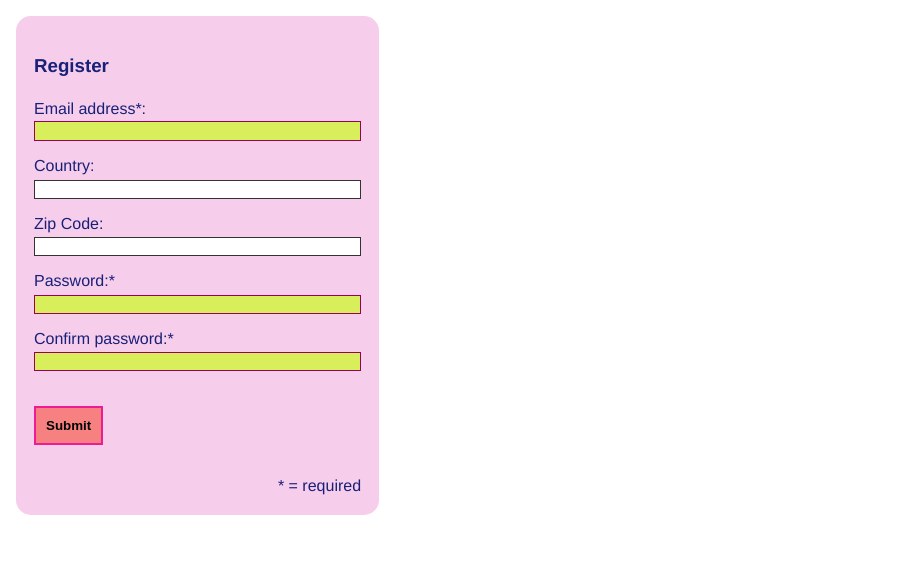
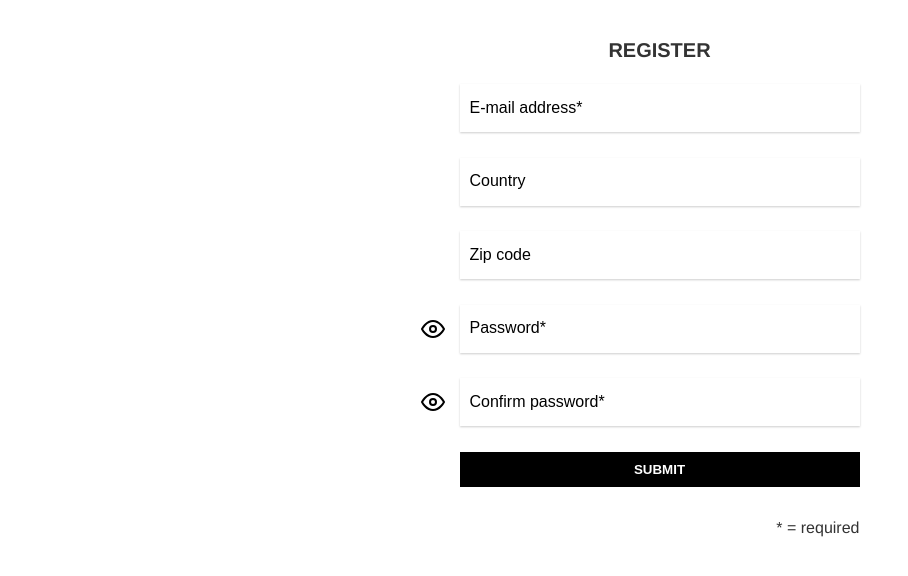
Before and after one commit to rebsrebs/formvalidationpractice, a plain HTML site: page index2.html in a window 1280 px wide. Shown: the whole page, without its empty margins (0-908 px from the left). Drawn offline with Linux system fonts and the light colour scheme.

Commit message:
Style new form

```diff
--- a/index2.html
+++ b/index2.html
@@ -4,31 +4,37 @@
   <head>
     <meta charset="utf-8"/>
     <title>Form validation: Task 1</title>
-    <link rel="stylesheet" type="text/css" href="style.css">
+    <link rel="stylesheet" type="text/css" href="style2.css">
   </head>
 
   <body>
     <div class="formcontainer" id="formcontainer2">
-      <h3>Register</h3>
       <form class="information">
-        <label for="email">Email address*:</label>
-        <input type="email" name="email" id="email" required>
+        <h3 class="formheader">Register</h3>
+        <label for="email" class="label-hidden">Email address*:</label>
+        <input type="email" name="email" id="email" placeholder="E-mail address*" required>
         <p class="error" id="emailError"></p>
 
-        <label for="country">Country:</label>
-        <input type="country" name="country" id="country">
+        <label for="country" class="label-hidden">Country:</label>
+        <input type="country" name="country" id="country" placeholder="Country">
         <p class="error" id="countryError"></p>
 
-        <label for="zipcode">Zip Code:</label>
-        <input type="zipcode" name="zipcode" id="zipcode">
+        <label for="zipcode" class="label-hidden">Zip Code:</label>
+        <input type="zipcode" name="zipcode" id="zipcode" placeholder="Zip code">
         <p class="error" id="zipcodeError"></p>
 
-        <label for="password">Password:*</label>
-        <input type="password" name="password" id="password" required>
+        <div class="showhide" data-pwd="password">
+          <img src="./images/eye.svg" alt="eye" class="icon">
+        </div>
+        <label for="password" class="label-hidden">Password:*</label>
+        <input type="password" name="password" id="password" placeholder="Password*"required>
         <p class="error" id="passwordError"></p>
 
-        <label for="confirmPassword">Confirm password:*</label>
-        <input type="password" name="confirmPassword" id="confirmPassword" required>
+        <div class="showhide" data-pwd="confirmPassword">
+          <img src="./images/eye.svg" alt="eye" class="icon">
+        </div>
+        <label for="confirmPassword" class="label-hidden">Confirm password:*</label>
+        <input type="password" name="confirmPassword" id="confirmPassword" placeholder="Confirm password*" required>
         <p class="error" id="confirmPasswordError"></p>
 
         <button type="button" class="submitButton">
--- a/style.css
+++ b/style.css
@@ -43,6 +43,7 @@ fieldset {
   width : 100%;
   border: 1px solid #333;
   box-sizing: border-box;
+  /* margin-bottom: 10px; */
 }
 
 /* input:invalid {
@@ -59,7 +60,6 @@ input[type=email]{
 
   width: 100%;
   border: 1px solid #333;
-  margin: 0;
 
   font-family: inherit;
   font-size: 90%;
@@ -106,6 +106,10 @@ input:focus:invalid {
   color:rgb(24, 32, 120)
 }
 
+input, label, .error, button {
+  grid-column: 1 / 2;
+}
+
 button {
   margin-top: 20px;
   background-color: rgb(247, 129, 129);
@@ -114,9 +118,16 @@ button {
   border-style: solid;
   border-color:rgb(238, 28, 147);
   padding: 10px;
+  width: fit-content;
 
 }
 
 .requiredKey {
   text-align: right;
 }
+
+.information {
+  display: grid;
+  grid-template-columns: auto 30px;
+  grid-template-rows: auto auto auto auto auto auto auto auto auto auto;
+}
--- /dev/null
+++ b/style2.css
@@ -0,0 +1,151 @@
+
+:root {
+  --shadow-1: 0px 1px 2px 0px rgba(0, 0, 0, 0.2);
+  --shadow-2: 0px 1px 2px 0px rgba(0, 0, 0, 0.3);
+  --shadow-3: 0px 1px 1px 0px rgba(0, 0, 0, 0.15);
+}
+
+body {
+  background-color: #fff;
+  color: #333;
+  font: 1em / 1.4 Helvetica Neue, Helvetica, Arial, sans-serif;
+  padding: 1em;
+  margin: 0;
+}
+
+body, .showhide {
+  display: flex;
+  align-items: center;
+  justify-content: center;
+}
+
+* {
+  box-sizing: border-box;
+}
+
+p * {
+  display: block;
+}
+
+form {
+  margin-bottom: 30px;
+}
+
+.label-hidden {
+  position: absolute !important;
+  overflow: hidden;
+  overflow-x: hidden;
+  overflow-y: hidden;
+  width: 1px;
+  height: 1px;
+  margin: -1px;
+  padding: 0;
+  border: 0;
+  clip: rect(0 0 0 0);
+}
+
+input {
+  width: auto;
+  padding: 10px;
+  border-style: none;
+  outline: none;
+  box-shadow: var(--shadow-1);
+}
+
+input[type="text"],
+input[type="email"],
+input[type="number"],
+input[type="tel"],
+input[type="password"],
+input[type="country"],
+input[type="zipcode"],
+textarea,
+fieldset {
+  width : 100%;
+  /* border: 1px solid #333; */
+  box-sizing: border-box;
+}
+
+.requiredKey {
+  text-align: right;
+}
+
+.information {
+  display: grid;
+  grid-template-columns: auto 400px;
+  grid-template-rows: auto auto auto auto auto auto auto auto auto auto;
+}
+
+.information input {
+  height: 48px;
+}
+
+button {
+  background-color: black;
+  color: white;
+  font-weight: bold;
+  border-style: none;
+  padding: 10px;
+  width: fit-content;
+  text-transform: uppercase;
+}
+
+.information {
+  max-width: 500px;
+}
+
+.formcontainer2 {
+  padding: 18px;
+  width: fit-content;
+  box-sizing: border-box;
+  color:rgb(24, 32, 120)
+}
+
+.formheader {
+  text-transform: uppercase;
+  text-align: center;
+  font-size: 20px;
+}
+
+::placeholder {
+  color: black;
+  font-size: 16px;
+}
+
+/* Everything in right column */
+input, label, .error, button, .formheader {
+  grid-column: 2 / 3;
+  width: 100%;
+}
+
+.showhide {
+  grid-column: 1 / 2;
+  margin-right: 15px;
+}
+
+/* This is our style for the invalid fields */
+input:invalid{
+  /* border-color: rgb(153, 0, 87); */
+  /* background-color: rgb(216, 238, 91); */
+  color: red;
+}
+
+input:focus:invalid {
+  outline: none;
+  border-color:aqua;
+}
+
+/* This is the style of our error messages */
+.error {
+  width  : 100%;
+  padding: 0;
+  font-size: 80%;
+  color: white;
+  background-color: #900;
+  border-radius: 0 0 5px 5px;
+  box-sizing: border-box;
+}
+
+.error.active {
+  padding: 0.3em;
+}
```
Also changed, not shown: images/eye-off.svg (added), images/eye.svg (added).
